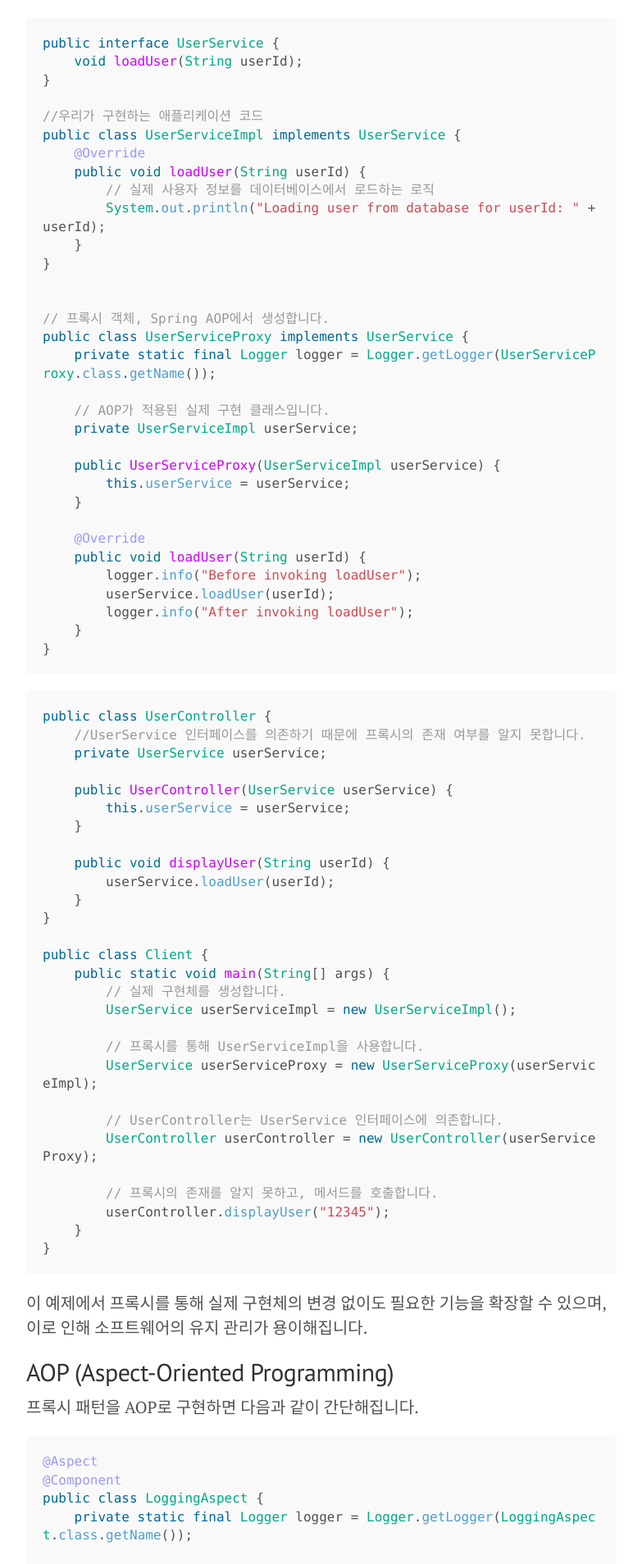
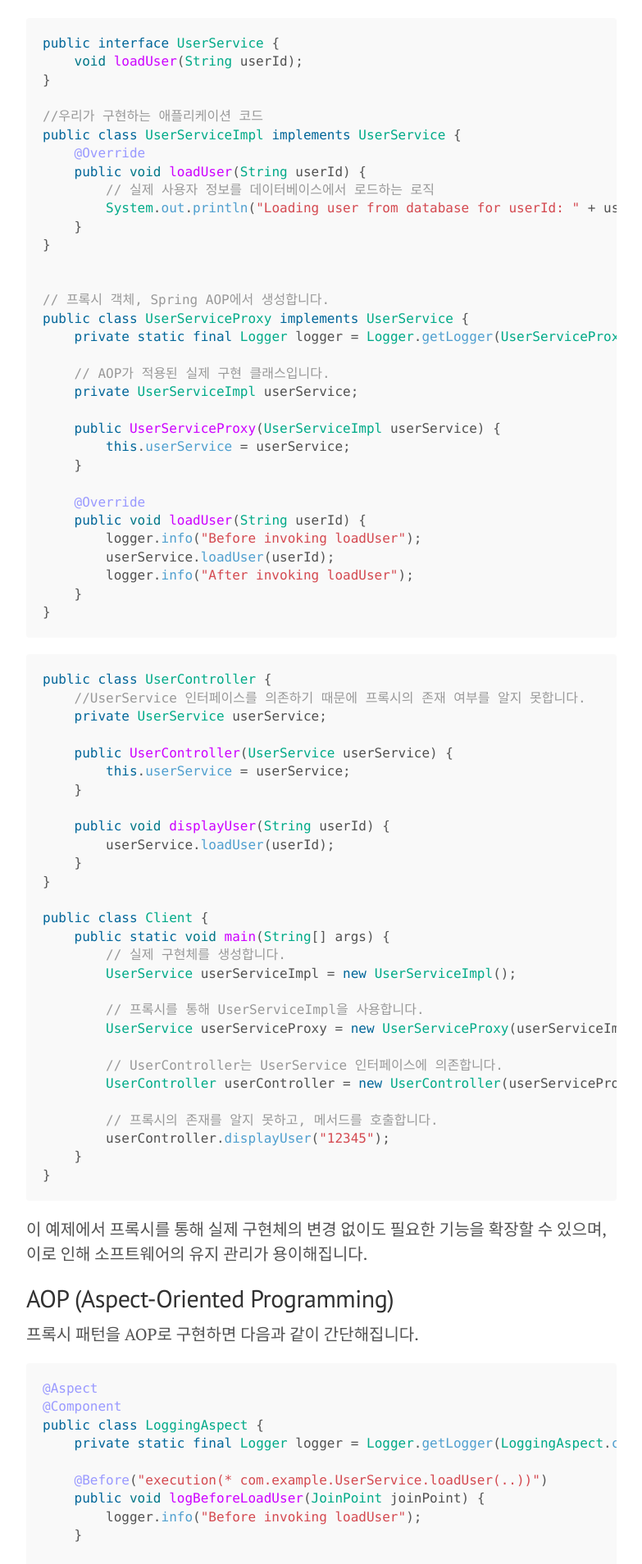
Before and after one commit to gunkim/gunkim.github.io, a Jekyll site: the page built from _posts/2024-06-30-spring-aop.md, in a window 1280 px wide. Shown: the part 1305-3213 px from the top of the page at 82% size, without its empty margins (248-1031 px from the left). Built offline with Jekyll 4.4.1, drawn with Linux system fonts in a browser that asks for light colours; comment, search, counter and statistics services are not loaded.

Commit message:
소스코드 블럭에 대한 css 수정

```diff
--- a/public/css/syntax.css
+++ b/public/css/syntax.css
@@ -59,6 +59,11 @@
 .highlight .vg { color: #033 } /* Name.Variable.Global */
 .highlight .vi { color: #033 } /* Name.Variable.Instance */
 .highlight .il { color: #f60 } /* Literal.Number.Integer.Long */
+/* 소스코드 가로로 길 경우 가로 스크롤 허용 */
+.highlight pre, pre {
+    white-space: pre;
+    overflow-x: auto;
+}
 
 .css .o,
 .css .o + .nt,
```
